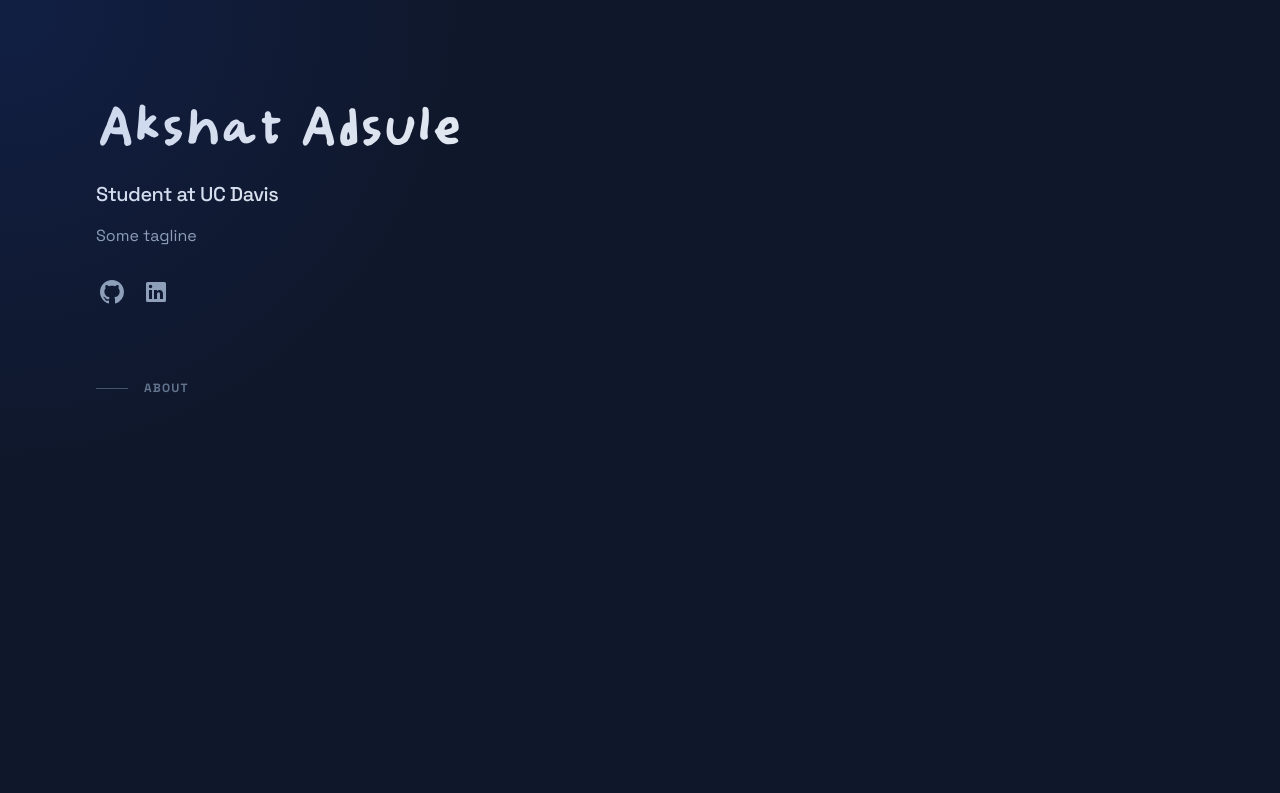
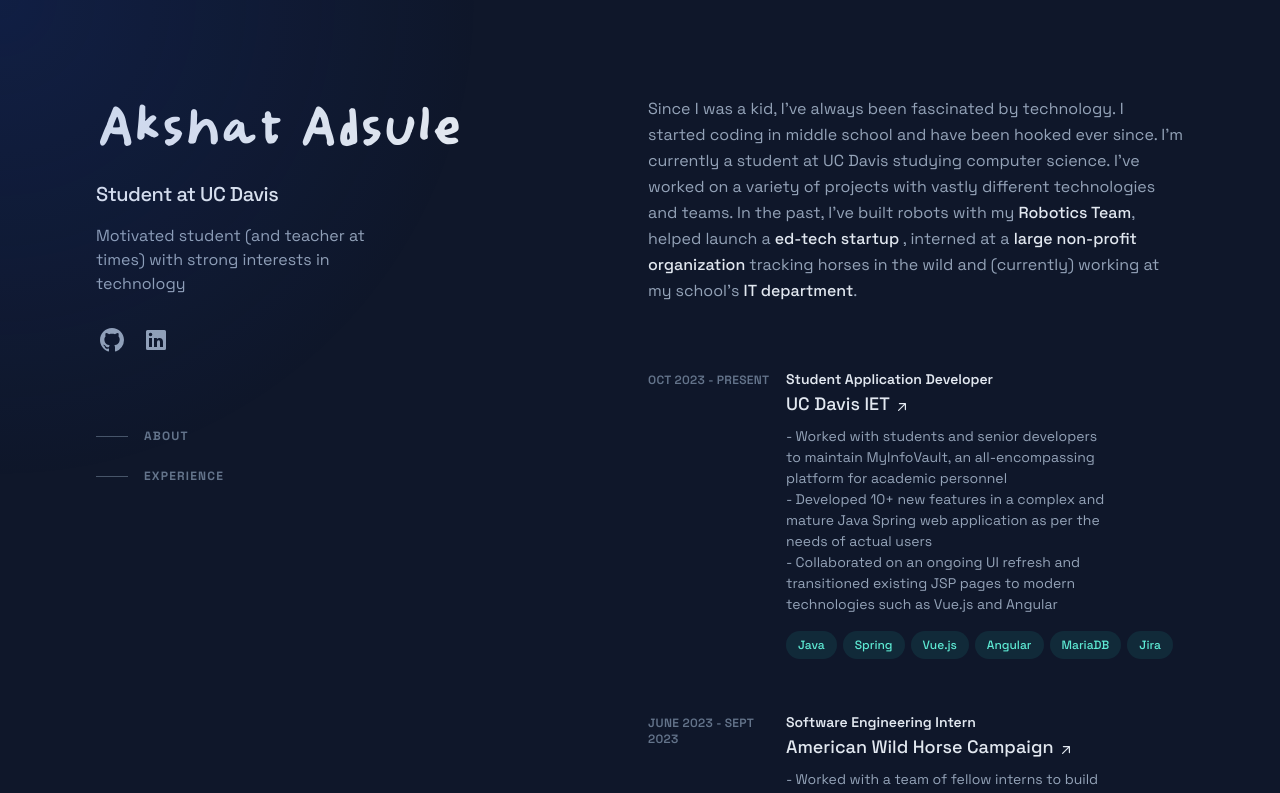
Before and after one commit to AkshatAdsule/AkshatAdsule.github.io, a Next.js app: page / in a window 1280 px wide. Shown: the top 793 px of the page. Built offline with nearby package versions, Linux system fonts and the light colour scheme.

Commit message:
add experience

```diff
--- a/app/_components/backdrop.tsx
+++ b/app/_components/backdrop.tsx
@@ -8,11 +8,13 @@
     const [position, setPosition] = React.useState<Position>([0, 0]);
 
     const onMouseMove = (event: any) => {
-        setPosition([event.clientX, event.clientY]);
+        setPosition([event.pageX, event.pageY]);
     };
 
     React.useEffect(() => {
         document.addEventListener("mousemove", onMouseMove);
+        document.addEventListener("touchmove", onMouseMove);
+        document.addEventListener("wheel", onMouseMove);
     }, []);
 
     return (
--- a/app/_components/common/link.tsx
+++ b/app/_components/common/link.tsx
@@ -1,9 +1,10 @@
 interface LinkProps {
     href: string;
     label: string;
+    children?: React.ReactNode;
 }
 
-export function Link({ href, label }: LinkProps) {
+export function Link({ href, label, children }: LinkProps) {
     return (
         <a
             className="font-medium text-slate-200 hover:text-teal-300 focus-visible:text-teal-300"
@@ -12,7 +13,7 @@
             rel="noreferrer noopener"
             aria-label={`${label} (opens in a new tab)`}
         >
-            {label}
+            {children}
         </a>
     );
 }
--- /dev/null
+++ b/app/_components/experience-card.tsx
@@ -0,0 +1,62 @@
+import { Link } from "./common/link";
+import { Arrow } from "./icons/arrow";
+import { TechBadge } from "./tech-badge";
+
+export interface JobDetails {
+    role: string;
+    company: string;
+    companyLink: string;
+    startDate: string;
+    endDate: string;
+    description: React.ReactNode;
+    techStack: string[];
+}
+
+interface ExperienceCardProps {
+    job: JobDetails;
+}
+
+export function ExperienceCard({ job }: ExperienceCardProps) {
+    return (
+        <li className="mb-12">
+            <div className="group relative grid pb-1 transition-all sm:grid-cols-8 sm:gap-8 md:gap-4 w-full md:w-auto text-center md:text-left lg:hover:!opacity-100 lg:group-hover/list:opacity-50">
+                {/* shadow */}
+                <div className="absolute -inset-x-4 -inset-y-4 z-0 hidden rounded-md transition motion-reduce:transition-none lg:-inset-x-6 lg:block lg:group-hover:bg-slate-800/50 lg:group-hover:shadow-[inset_0_1px_0_0_rgba(148,163,184,0.1)] lg:group-hover:drop-shadow-lg" />
+                {/* Time */}
+                <header className="z-10 mb-2 mt-1 text-xs font-semibold uppercase tracking-wide text-slate-500 sm:col-span-2">
+                    {job.startDate} - {job.endDate}
+                </header>
+                {/* desc */}
+                <div className="z-10 sm:col-span-6">
+                    <h3>
+                        <span className="text-sm font-semibold text-slate-200">
+                            {job.role}
+                        </span>
+                        <span className="block text-lg font-semibold text-slate-100">
+                            <Link
+                                href={job.companyLink}
+                                label={job.company}
+                            >
+                                {job.company}
+                                <Arrow />
+                            </Link>
+                        </span>
+                    </h3>
+
+                    <p className="mt-2 text-sm leading-normal text-left">
+                        {job.description}
+                    </p>
+
+                    {/* Tech used */}
+                    <ul className="mt-2 flex flex-wrap">
+                        {job.techStack.map((tech) => (
+                            <TechBadge key={`${job.role}-${tech}`}>
+                                {tech}
+                            </TechBadge>
+                        ))}
+                    </ul>
+                </div>
+            </div>
+        </li>
+    );
+}
--- a/app/_components/header.tsx
+++ b/app/_components/header.tsx
@@ -5,13 +5,12 @@
   return (
     <header className="lg:sticky lg:top-0 lg:flex lg:max-h-screen lg:w-1/2 lg:flex-col lg:justify-between lg:py-24">
       <div>
-                <h1 className="font-akshatSans text-5xl tracking-tight text-slate-200 sm:text-7xl">
-                    Akshat Adsule
-                </h1>
-                <h2 className="mt-3 text-lg font-medium tracking-tight text-slate-200 sm:text-xl">
-                    Student at UC Davis
-                </h2>
-                <p className="mt-4 max-w-xs leading-normal">Some tagline</p>
+        <h1>Akshat Adsule</h1>
+        <h2>Student at UC Davis</h2>
+        <p>
+          Motivated student (and teacher at times) with strong interests in
+          technology
+        </p>
         <ul
           className="ml-1 mt-8 flex items-center"
           aria-label="Social media"
@@ -26,7 +25,7 @@
         <nav className="nav hidden lg:block">
           <ul className="mt-16 w-max">
             <a
-                            className="group flex items-center py-3 active"
+              className="group flex items-center py-3"
               href="#about"
             >
               <span className="nav-indicator mr-4 h-px w-8 bg-slate-600 transition-all group-hover:w-16 group-hover:bg-slate-200 group-focus-visible:w-16 group-focus-visible:bg-slate-200 motion-reduce:transition-none">
@@ -35,6 +34,16 @@
                 About
               </span>
             </a>
+            <a
+              className="group flex items-center py-3 active"
+              href="#experience"
+            >
+              <span className="nav-indicator mr-4 h-px w-8 bg-slate-600 transition-all group-hover:w-16 group-hover:bg-slate-200 group-focus-visible:w-16 group-focus-visible:bg-slate-200 motion-reduce:transition-none">
+              </span>
+              <span className="nav-text text-xs font-bold uppercase tracking-widest text-slate-500 group-hover:text-slate-200 group-focus-visible:text-slate-200">
+                experience
+              </span>
+            </a>
           </ul>
         </nav>
       </div>
--- /dev/null
+++ b/app/_components/icons/arrow.tsx
@@ -0,0 +1,18 @@
+export function Arrow() {
+    return (
+        <svg
+            xmlns="http://www.w3.org/2000/svg"
+            viewBox="0 0 20 20"
+            fill="currentColor"
+            className="inline-block h-4 w-4 shrink-0 transition-transform group-hover/link:-translate-y-1 group-hover/link:translate-x-1 group-focus-visible/link:-translate-y-1 group-focus-visible/link:translate-x-1 motion-reduce:transition-none ml-1 translate-y-px"
+            aria-hidden="true"
+        >
+            <path
+                fillRule="evenodd"
+                d="M5.22 14.78a.75.75 0 001.06 0l7.22-7.22v5.69a.75.75 0 001.5 0v-7.5a.75.75 0 00-.75-.75h-7.5a.75.75 0 000 1.5h5.69l-7.22 7.22a.75.75 0 000 1.06z"
+                clipRule="evenodd"
+            >
+            </path>
+        </svg>
+    );
+}
--- a/app/_components/main.tsx
+++ b/app/_components/main.tsx
@@ -1,3 +1,126 @@
+import { Link } from "./common/link";
+import { ExperienceCard, JobDetails } from "./experience-card";
+import { Arrow } from "./icons/arrow";
+
 export function MainContent() {
-    return <main className="pt-24 lg:w-1/2 lg:py-24"></main>;
+    const jobs: JobDetails[] = [
+        {
+            role: "Student Application Developer",
+            company: "UC Davis IET",
+            companyLink: "https://iet.ucdavis.edu/",
+            startDate: "Oct 2023",
+            endDate: "Present",
+            description: (
+                <>
+                    - Worked with students and senior developers to maintain
+                    MyInfoVault, an all-encompassing platform for academic
+                    personnel
+                    <br />
+                    - Developed 10+ new features in a complex and mature Java
+                    Spring web application as per the needs of actual users
+                    <br />
+                    - Collaborated on an ongoing UI refresh and transitioned
+                    existing JSP pages to modern technologies such as Vue.js and
+                    Angular
+                </>
+            ),
+            techStack: [
+                "Java",
+                "Spring",
+                "Vue.js",
+                "Angular",
+                "MariaDB",
+                "Jira",
+            ],
+        },
+
+        {
+            role: "Software Engineering Intern",
+            company: "American Wild Horse Campaign",
+            companyLink: "https://home.americanwildhorse.org/",
+            startDate: "June 2023",
+            endDate: "Sept 2023",
+            description: (
+                <>
+                    - Worked with a team of fellow interns to build & release a
+                    full-stack mobile application to gather crowdsourced data
+                    for an ongoing project to identify and tag horses in the
+                    wild with machine learning
+                    <br />
+                    - Designed and deployed backend systems for image
+                    processing, user management, and app functionality using
+                    standard technologies and platforms such as node.js,
+                    postgres, Microsoft Azure, Google Firebase, PostgresSQL,
+                    Docker, and Kubernetes.
+                    <br />
+                    - Implemented machining learning models in to the backend to
+                    ensure image validity and quality whilst removing unwanted
+                    and dangerous content
+                </>
+            ),
+            techStack: [
+                "Node.js",
+                "Postgres",
+                "Azure",
+                "Firebase",
+                "Docker",
+                "Kubernetes",
+                "Machine Learning",
+                "Flutter",
+            ],
+        },
+    ];
+
+    return (
+        <main className="pt-24 lg:w-1/2 lg:py-24">
+            <section id="about">
+                Since I was a kid, I've always been fascinated by technology. I
+                started coding in middle school and have been hooked ever since.
+                I'm currently a student at UC Davis studying computer science.
+                I've worked on a variety of projects with vastly different
+                technologies and teams. In the past, I've built robots with my
+                {" "}
+                <Link
+                    href="https://homesteadrobotics.com/"
+                    label="robotics team"
+                >
+                    Robotics Team
+                </Link>, helped launch a{" "}
+                <Link
+                    href="https://www.instagram.com/thesteamorg/"
+                    label="ed-tech startup"
+                >
+                    ed-tech startup
+                </Link>{" "}
+                , interned at a{" "}
+                <Link
+                    href="https://home.americanwildhorse.org/"
+                    label="American Wild Horse Campaign"
+                >
+                    large non-profit organization
+                </Link>{" "}
+                tracking horses in the wild and (currently) working at my
+                school's{" "}
+                <Link
+                    href="https://iet.ucdavis.edu/"
+                    label="university"
+                >
+                    IT department
+                </Link>.
+            </section>
+
+            <section id="experience">
+                <ol className="group/list">
+                    {jobs.map((job, index) => (
+                        <ExperienceCard key={index} job={job} />
+                    ))}
+                </ol>
+                <div className="mt-12 text-center">
+                    <Link href="/resume.pdf" label="View my full Resume">
+                        View my full Resume <Arrow />
+                    </Link>
+                </div>
+            </section>
+        </main>
+    );
 }
--- /dev/null
+++ b/app/_components/tech-badge.tsx
@@ -0,0 +1,9 @@
+export function TechBadge({ children: name }: { children: React.ReactNode }) {
+    return (
+        <li className="mr-1.5 mt-2">
+            <div className="flex items-center rounded-full bg-teal-400/10 px-3 py-1 text-xs font-medium leading-5 text-teal-300 ">
+                {name}
+            </div>
+        </li>
+    );
+}
--- a/app/globals.css
+++ b/app/globals.css
@@ -1,6 +1,28 @@
 @tailwind base;
 @tailwind components;
 @tailwind utilities;
+
+@layer base {
+  h1 {
+    @apply font-akshatSans text-5xl tracking-tight text-slate-200 sm:text-7xl;
+  }
+
+  h2 {
+    @apply font-spaceGrotesk mt-3 text-lg font-medium tracking-tight text-slate-200 sm:text-xl;
+  }
+
+  h3 {
+    @apply font-spaceGrotesk font-medium leading-snug text-slate-200;
+  }
+
+  p {
+    @apply mt-4 max-w-xs leading-normal;
+  }
+
+  section {
+    @apply mb-16 scroll-mt-16 lg:scroll-mt-24;
+  }
+}
 
 :root {
   --background: #ffffff;
@@ -20,7 +42,11 @@
 body {
   color: var(--foreground);
   background: var(--background);
-  background: radial-gradient(300px at 200px 100px, var(--gradiant-end) 0%, var(--gradiant-start) 100%);
+  background: radial-gradient(
+    300px at 200px 100px,
+    var(--gradiant-end) 0%,
+    var(--gradiant-start) 100%
+  );
 }
 
 @layer utilities {
--- a/app/page.tsx
+++ b/app/page.tsx
@@ -1,15 +1,13 @@
 import { Header } from "./_components/header";
-import { Github } from "./_components/icons/github";
-import { LinkedIn } from "./_components/icons/linkedin";
 import { MainContent } from "./_components/main";
 
 export default function Home() {
   return (
     <div className="mx-auto min-h-screen max-w-screen-xl px-6 py-12 md:px-12 md:py-20 lg:px-24 lg:py-0 lg:flex lg:justify-between lg:gap-4 font-spaceGrotesk">
-      {/* <div className="lg:flex lg:justify-between lg:gap-4 font-spaceGrotesk"> */}
-      <Header />
-      <MainContent />
-      {/* </div> */}
+      <div className="lg:flex lg:justify-between lg:gap-4 font-spaceGrotesk">
+        <Header />
+        <MainContent />
+      </div>
     </div>
   );
 }
```
Also changed, not shown: 1 other file (tests, documents, lock files or other folders). Lines whose indentation alone changed are shown as unchanged.
